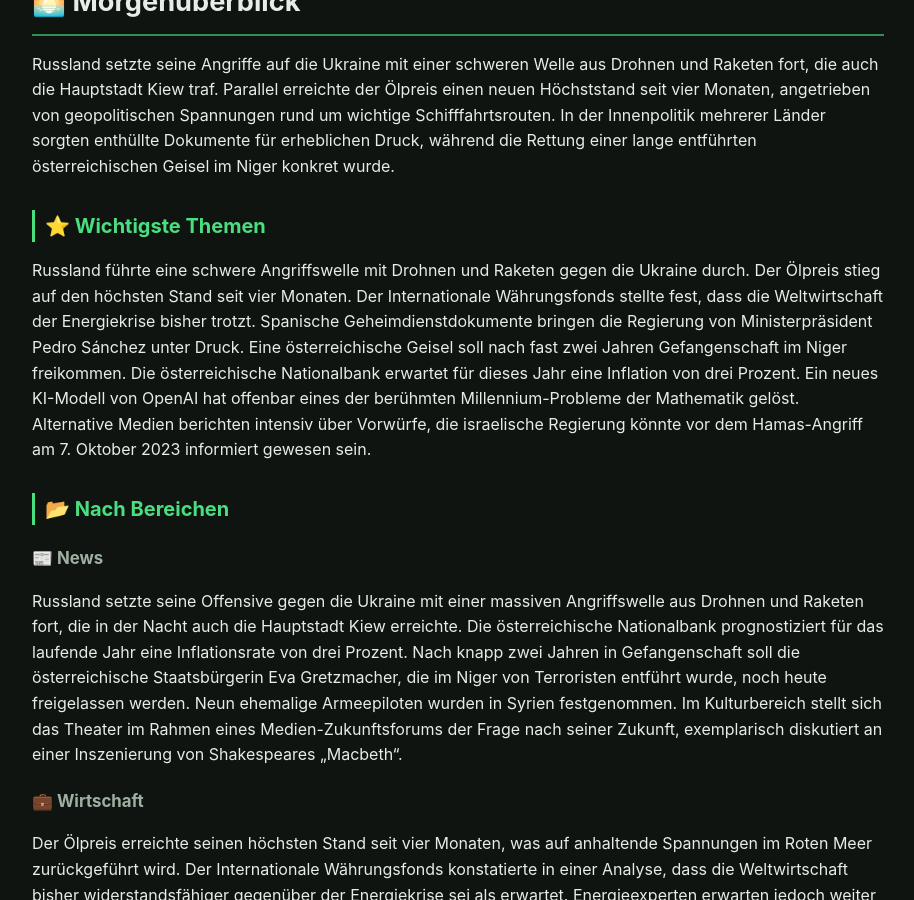
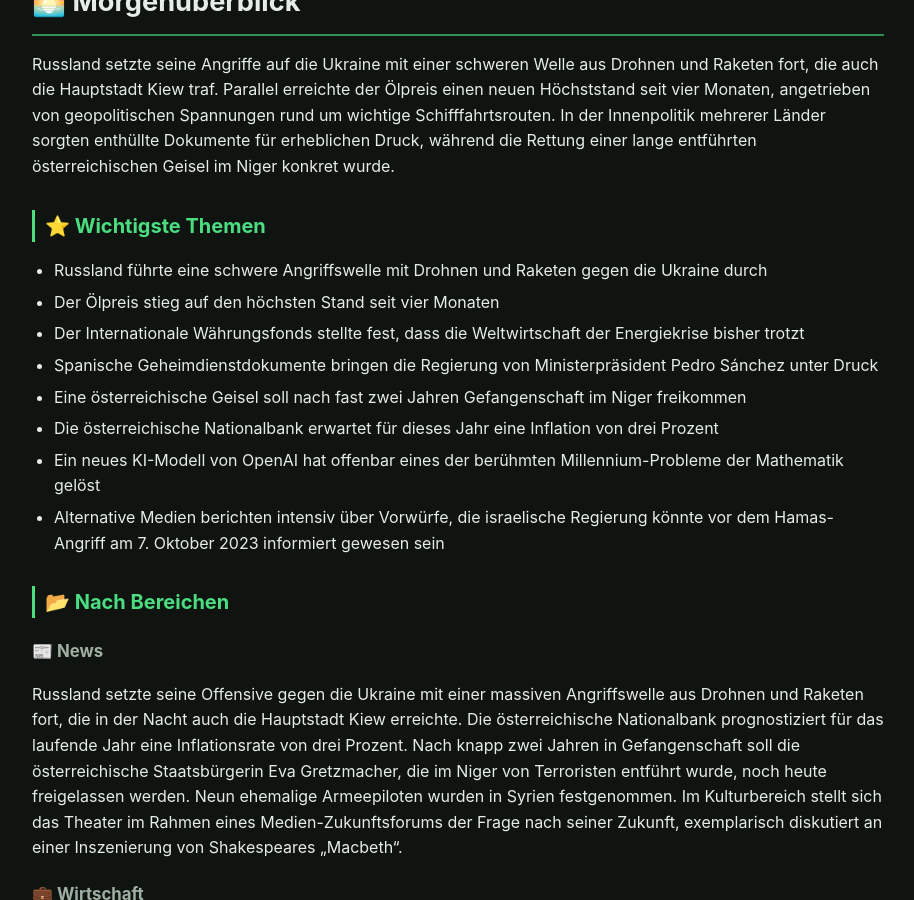
Before and after one commit to Ubuntu51/news-wiki, a Jekyll site: the page built from 2026/09/2026-09-11_09-59.md, in a window 1280 px wide and 900 px high, scrolled down 312 px. Shown: the whole window, without its empty margins (182-1096 px from the left). Built offline with Jekyll 4.4.1, drawn with Linux system fonts in a browser that asks for light colours.

```diff
--- a/2026/09/2026-09-11_09-59.md
+++ b/2026/09/2026-09-11_09-59.md
@@ -11,7 +11,14 @@ title: "Tageszusammenfassung – 11.09.26, 09:55 Uhr"
 Russland setzte seine Angriffe auf die Ukraine mit einer schweren Welle aus Drohnen und Raketen fort, die auch die Hauptstadt Kiew traf. Parallel erreichte der Ölpreis einen neuen Höchststand seit vier Monaten, angetrieben von geopolitischen Spannungen rund um wichtige Schifffahrtsrouten. In der Innenpolitik mehrerer Länder sorgten enthüllte Dokumente für erheblichen Druck, während die Rettung einer lange entführten österreichischen Geisel im Niger konkret wurde.
 
 ## ⭐ Wichtigste Themen
-Russland führte eine schwere Angriffswelle mit Drohnen und Raketen gegen die Ukraine durch. Der Ölpreis stieg auf den höchsten Stand seit vier Monaten. Der Internationale Währungsfonds stellte fest, dass die Weltwirtschaft der Energiekrise bisher trotzt. Spanische Geheimdienstdokumente bringen die Regierung von Ministerpräsident Pedro Sánchez unter Druck. Eine österreichische Geisel soll nach fast zwei Jahren Gefangenschaft im Niger freikommen. Die österreichische Nationalbank erwartet für dieses Jahr eine Inflation von drei Prozent. Ein neues KI-Modell von OpenAI hat offenbar eines der berühmten Millennium-Probleme der Mathematik gelöst. Alternative Medien berichten intensiv über Vorwürfe, die israelische Regierung könnte vor dem Hamas-Angriff am 7. Oktober 2023 informiert gewesen sein.
+- Russland führte eine schwere Angriffswelle mit Drohnen und Raketen gegen die Ukraine durch
+- Der Ölpreis stieg auf den höchsten Stand seit vier Monaten
+- Der Internationale Währungsfonds stellte fest, dass die Weltwirtschaft der Energiekrise bisher trotzt
+- Spanische Geheimdienstdokumente bringen die Regierung von Ministerpräsident Pedro Sánchez unter Druck
+- Eine österreichische Geisel soll nach fast zwei Jahren Gefangenschaft im Niger freikommen
+- Die österreichische Nationalbank erwartet für dieses Jahr eine Inflation von drei Prozent
+- Ein neues KI-Modell von OpenAI hat offenbar eines der berühmten Millennium-Probleme der Mathematik gelöst
+- Alternative Medien berichten intensiv über Vorwürfe, die israelische Regierung könnte vor dem Hamas-Angriff am 7. Oktober 2023 informiert gewesen sein
 
 ## 📂 Nach Bereichen
 ### 📰 News
```
Also changed, not shown: 2026/09/2026-09-11_19-41.md (+6 -1 lines).
